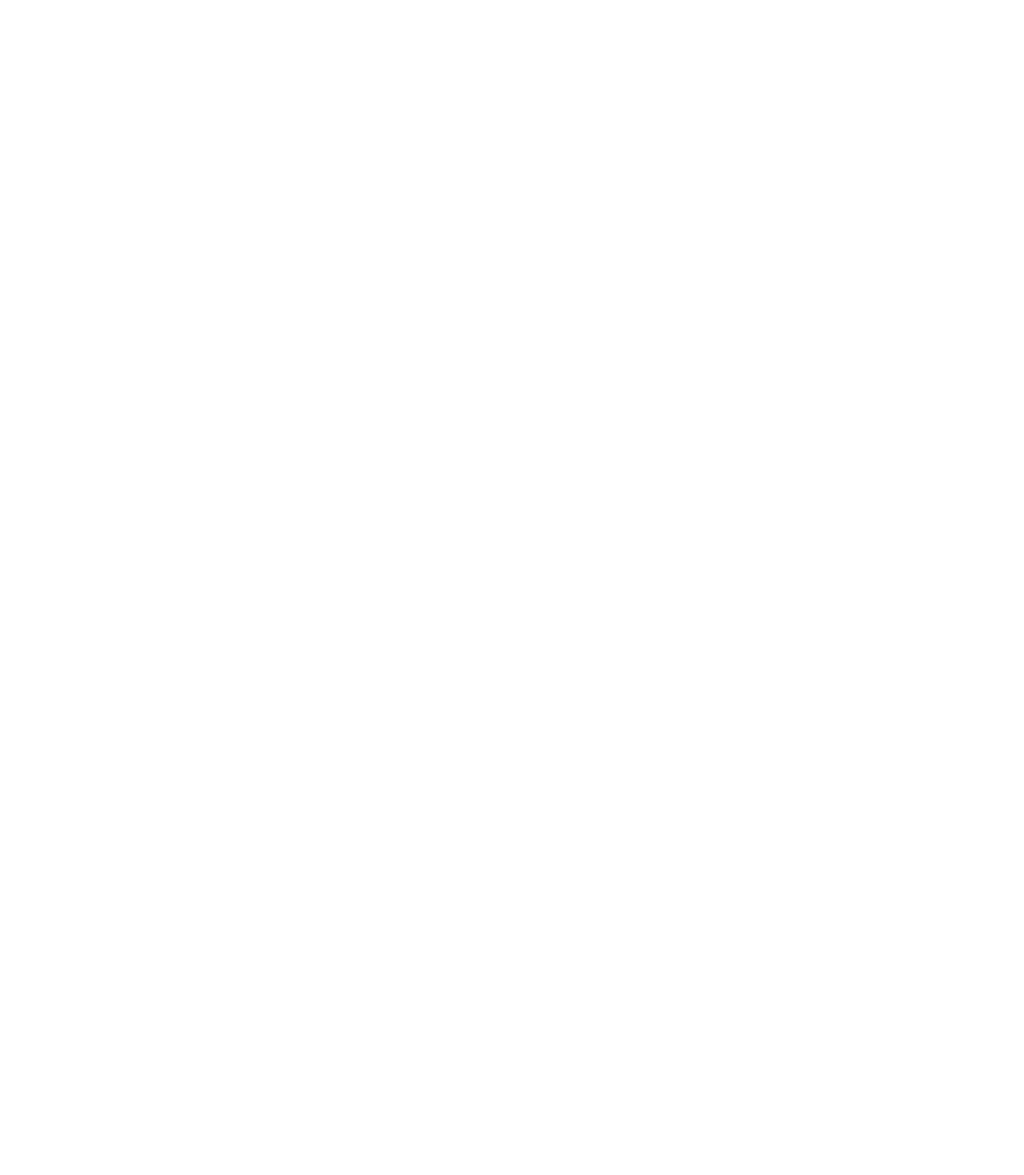
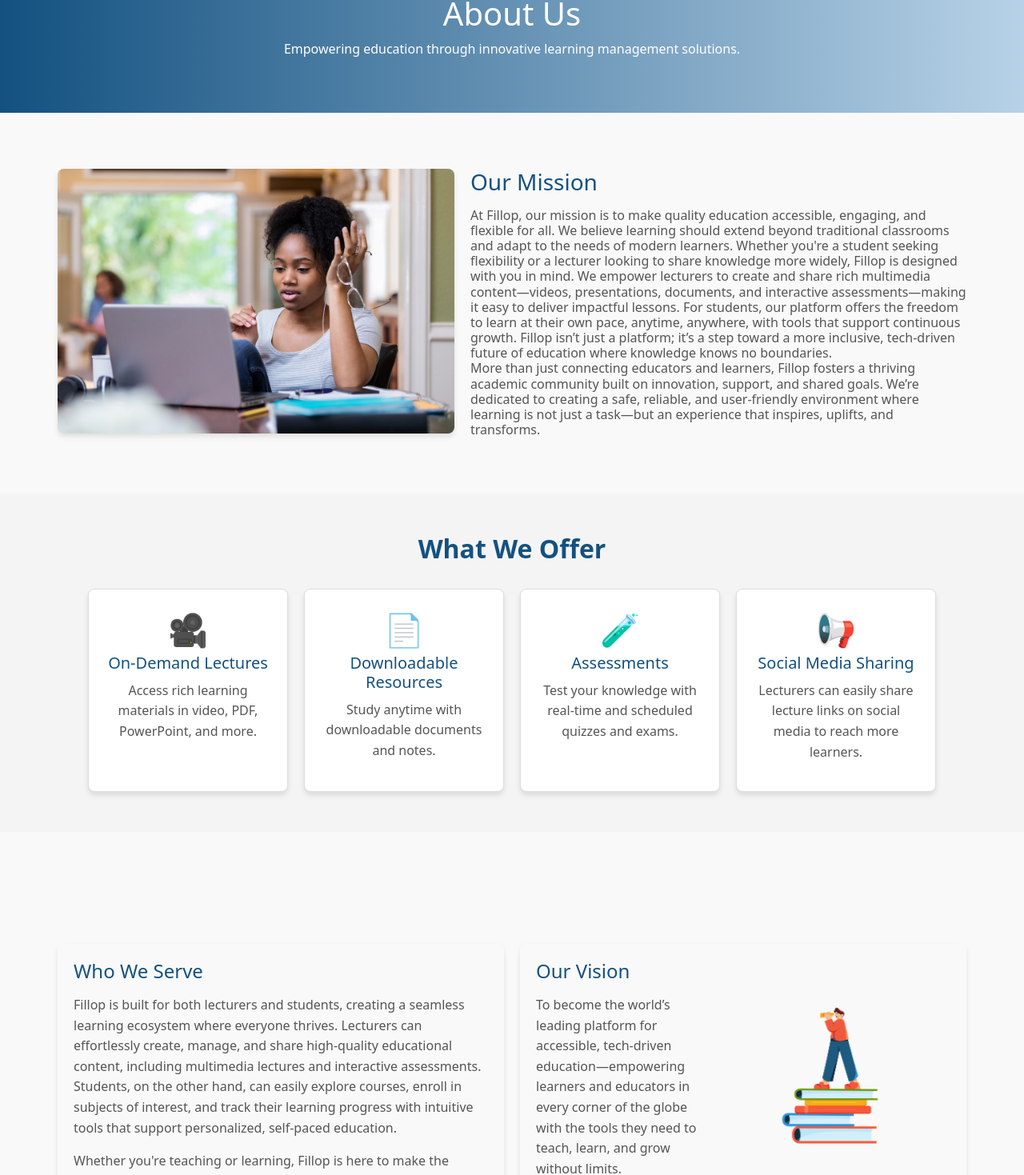
Before and after one commit to viqtoh/fillop, a React (Create React App) app in the folder frontend/: page /about in a window 1280 px wide. Before the commit this address had no page. Shown: the part 253-1722 px from the top of the page at 80% size. Before the commit the page ends 800 px from the top, so only its background shows below. Built offline with nearby package versions, Linux system fonts and the light colour scheme.

Commit message:
feat: added about us ui

```diff
--- a/frontend/src/App.js
+++ b/frontend/src/App.js
@@ -1,12 +1,14 @@
 import React from "react";
 import {BrowserRouter as Router, Routes, Route} from "react-router-dom";
 import Home from "./pages/Home";
+import AboutUs from "./pages/AboutUs";
 
 function App() {
   return (
     <Router basename="/">
       <Routes>
         <Route path="/" element={<Home />} />
+        <Route path="/about" element={<AboutUs />} />
       </Routes>
     </Router>
   );
--- a/frontend/src/components/Navbar.jsx
+++ b/frontend/src/components/Navbar.jsx
@@ -18,7 +18,7 @@
     label: "News",
     link: "#"
   },
-  {label: "About Us", link: "#"},
+  {label: "About Us", link: "/about"},
   {label: "Contact Us", link: "#"},
   {
     label: "Login",
--- /dev/null
+++ b/frontend/src/pages/AboutUs.jsx
@@ -0,0 +1,116 @@
+import React, {useState, useEffect} from "react";
+import "../styles/real_home.css";
+import "bootstrap/dist/css/bootstrap.min.css";
+import Toast from "../components/Toast2"; // Make sure this is defined correctly
+import AOS from "aos";
+import "aos/dist/aos.css";
+import {Parallax} from "react-parallax";
+import {faTwitter, faFacebook, faInstagram, faLinkedin} from "@fortawesome/free-brands-svg-icons";
+import {FontAwesomeIcon} from "@fortawesome/react-fontawesome";
+import Navbar from "../components/Navbar";
+import Footer from "../components/Footer";
+
+const AboutUs = () => {
+  useEffect(() => {
+    AOS.init({duration: 1000});
+  }, []);
+
+  return (
+    <div>
+      <Navbar />
+      <div className="aboutBanner">
+        <div className="aboutBannerText">
+          <h1>About Us</h1>
+          <p>Empowering education through innovative learning management solutions.</p>
+        </div>
+      </div>
+      <div className="shortDesc">
+        <div className="shortDescImage">
+          <img src="/images/aboutusmission.jpg" alt="About Us" />
+        </div>
+        <div className="shortDescText">
+          <h2>Our Mission</h2>
+          <p>
+            At Fillop, our mission is to make quality education accessible, engaging, and flexible
+            for all. We believe learning should extend beyond traditional classrooms and adapt to
+            the needs of modern learners. Whether you're a student seeking flexibility or a lecturer
+            looking to share knowledge more widely, Fillop is designed with you in mind. We empower
+            lecturers to create and share rich multimedia content—videos, presentations, documents,
+            and interactive assessments—making it easy to deliver impactful lessons. For students,
+            our platform offers the freedom to learn at their own pace, anytime, anywhere, with
+            tools that support continuous growth. Fillop isn’t just a platform; it’s a step toward a
+            more inclusive, tech-driven future of education where knowledge knows no boundaries.
+          </p>
+          <p className="aboutUsTextLg">
+            More than just connecting educators and learners, Fillop fosters a thriving academic
+            community built on innovation, support, and shared goals. We’re dedicated to creating a
+            safe, reliable, and user-friendly environment where learning is not just a task—but an
+            experience that inspires, uplifts, and transforms.
+          </p>
+        </div>
+      </div>
+
+      <div className="whatWeOffer">
+        <h2 data-aos="fade-right">What We Offer</h2>
+        <div className="offeringsContainer">
+          <div className="offering" data-aos="fade-up">
+            <span className="icon">🎥</span>
+            <h3>On-Demand Lectures</h3>
+            <p>Access rich learning materials in video, PDF, PowerPoint, and more.</p>
+          </div>
+          <div className="offering" data-aos="fade-down">
+            <span className="icon">📄</span>
+            <h3>Downloadable Resources</h3>
+            <p>Study anytime with downloadable documents and notes.</p>
+          </div>
+          <div className="offering" data-aos="fade-up">
+            <span className="icon">🧪</span>
+            <h3>Assessments</h3>
+            <p>Test your knowledge with real-time and scheduled quizzes and exams.</p>
+          </div>
+          <div className="offering" data-aos="fade-down">
+            <span className="icon">📢</span>
+            <h3>Social Media Sharing</h3>
+            <p>Lecturers can easily share lecture links on social media to reach more learners.</p>
+          </div>
+        </div>
+      </div>
+
+      <div className="aboutUsDetails">
+        <div className="whoWeServe" data-aos="fade-right">
+          <h2>Who We Serve</h2>
+          <p>
+            Fillop is built for both lecturers and students, creating a seamless learning ecosystem
+            where everyone thrives. Lecturers can effortlessly create, manage, and share
+            high-quality educational content, including multimedia lectures and interactive
+            assessments. Students, on the other hand, can easily explore courses, enroll in subjects
+            of interest, and track their learning progress with intuitive tools that support
+            personalized, self-paced education.
+          </p>
+          <p>
+            Whether you're teaching or learning, Fillop is here to make the experience smooth,
+            meaningful, and impactful.
+          </p>
+        </div>
+
+        <div className="ourVision" data-aos="fade-left">
+          <h2>Our Vision</h2>
+          <div className="visionBody">
+            <p>
+              To become the world’s leading platform for accessible, tech-driven
+              education—empowering learners and educators in every corner of the globe with the
+              tools they need to teach, learn, and grow without limits.
+            </p>
+            <div className="visionGraphic">
+              <img src="/images/vision-graphic.webp" alt="Our Vision Graphic" />
+            </div>
+          </div>
+        </div>
+      </div>
+
+      <Footer />
+    </div>
+  );
+};
+
+export default AboutUs;
--- a/frontend/src/styles/real_home.css
+++ b/frontend/src/styles/real_home.css
@@ -8,6 +8,24 @@
   background-color: transparent;
   background-image: linear-gradient(90deg, #135180 0%, #b7d2e7 100%);
   display: flex;
+}
+
+.aboutBanner {
+  width: 100%;
+  height: 200px;
+  background-color: transparent;
+  background-image: linear-gradient(90deg, #135180 0%, #b7d2e7 100%);
+  display: flex;
+}
+.aboutBannerText {
+  margin-left: auto;
+  margin-right: auto;
+  text-align: center;
+  display: flex;
+  flex-direction: column;
+  justify-content: center;
+  width: 660px;
+  color: white;
 }
 
 .homeBannerText {
@@ -400,3 +418,205 @@
 .dropdown-menu a:hover {
   background-color: #f4f4f4;
 }
+.shortDesc {
+  display: flex;
+  align-items: flex-start;
+  justify-content: center;
+  padding: 70px 20px;
+  background-color: #f9f9f9;
+  gap: 20px;
+}
+
+.shortDescImage {
+  width: 40%;
+  text-align: center;
+}
+
+.shortDescImage img {
+  max-width: 100%;
+  height: auto;
+  border-radius: 8px;
+  box-shadow: 0 4px 6px rgba(0, 0, 0, 0.1);
+}
+
+.shortDescText {
+  width: 50%;
+  text-align: left;
+}
+
+.shortDescText h2 {
+  font-size: 28px;
+  color: #135180;
+  margin-bottom: 15px;
+}
+
+.shortDescText p {
+  font-size: 16px;
+  color: #555;
+  line-height: 1.6;
+  margin-bottom: 0px;
+}
+.aboutUsTextLg {
+  display: none;
+}
+
+@media screen and (min-width: 1000px) {
+  .aboutUsTextLg {
+    display: block;
+  }
+}
+
+@media screen and (max-width: 1346px) and (min-width: 1067px) {
+  .shortDescText p {
+    font-size: 16px;
+    line-height: 1.2;
+  }
+}
+
+@media screen and (max-width: 1066px) and (min-width: 801px) {
+  .shortDescText p {
+    font-size: 15px;
+    line-height: 1.1;
+  }
+}
+
+/* Responsive styles */
+@media screen and (max-width: 800px) {
+  .shortDesc {
+    flex-direction: column;
+    text-align: center;
+  }
+
+  .shortDescImage,
+  .shortDescText {
+    width: 100%;
+  }
+
+  .shortDescText h2 {
+    font-size: 24px;
+  }
+
+  .shortDescText p {
+    font-size: 16px;
+  }
+}
+.whatWeOffer {
+  padding: 50px 20px;
+  background-color: #f4f4f4;
+  text-align: center;
+}
+
+.whatWeOffer h2 {
+  font-size: 32px;
+  color: #135180;
+  margin-bottom: 30px;
+  font-weight: 700;
+}
+
+.offeringsContainer {
+  display: flex;
+  flex-wrap: wrap;
+  gap: 20px;
+  justify-content: center;
+}
+
+.offering {
+  width: 250px;
+  background-color: white;
+  border: 1px solid #ddd;
+  border-radius: 8px;
+  box-shadow: 0 4px 6px rgba(0, 0, 0, 0.1);
+  padding: 20px;
+  text-align: center;
+  transition: transform 0.3s ease, box-shadow 0.3s ease;
+}
+
+.offering:hover {
+  transform: translateY(-5px);
+  box-shadow: 0 6px 10px rgba(0, 0, 0, 0.15);
+}
+
+.offering .icon {
+  font-size: 40px;
+  margin-bottom: 15px;
+  color: #135180;
+}
+
+.offering h3 {
+  font-size: 20px;
+  color: #135180;
+  margin-bottom: 10px;
+}
+
+.offering p {
+  font-size: 16px;
+  color: #555;
+  line-height: 1.6;
+}
+
+/* Responsive styles */
+@media screen and (max-width: 768px) {
+  .offeringsContainer {
+    flex-direction: column;
+    align-items: center;
+  }
+
+  .offering {
+    width: 100%;
+    max-width: 300px;
+  }
+}
+
+.aboutUsDetails {
+  display: flex;
+  justify-content: center;
+  gap: 20px;
+  padding: 50px 20px;
+  background-color: #f9f9f9;
+  padding-top: 140px;
+}
+
+.whoWeServe,
+.ourVision {
+  width: 45%;
+  border-radius: 8px;
+  box-shadow: 0 4px 6px rgba(0, 0, 0, 0.1);
+  padding: 20px;
+  text-align: left;
+  height: 300px;
+}
+
+.whoWeServe h2,
+.ourVision h2 {
+  font-size: 24px;
+  color: #135180;
+  margin-bottom: 15px;
+}
+
+.whoWeServe p,
+.visionBody p {
+  font-size: 16px;
+  color: #555;
+  line-height: 1.6;
+}
+.visionBody {
+  display: flex;
+}
+
+.visionGraphic img {
+  height: 200px;
+  transform: rotateY(180deg);
+}
+
+/* Responsive styles */
+@media screen and (max-width: 768px) {
+  .aboutUsDetails {
+    flex-direction: column;
+    align-items: center;
+  }
+
+  .whoWeServe,
+  .ourVision {
+    width: 100%;
+  }
+}
```
Also changed, not shown: frontend/public/images/aboutusmission.jpg (added), frontend/public/images/vision-graphic.webp (added).
